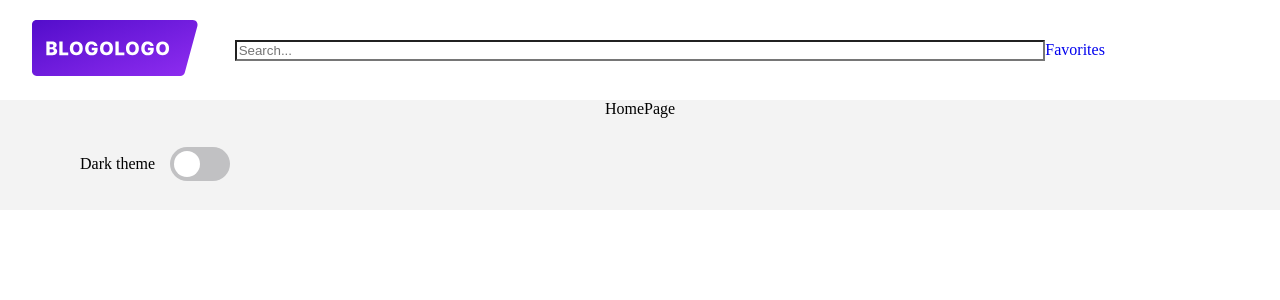
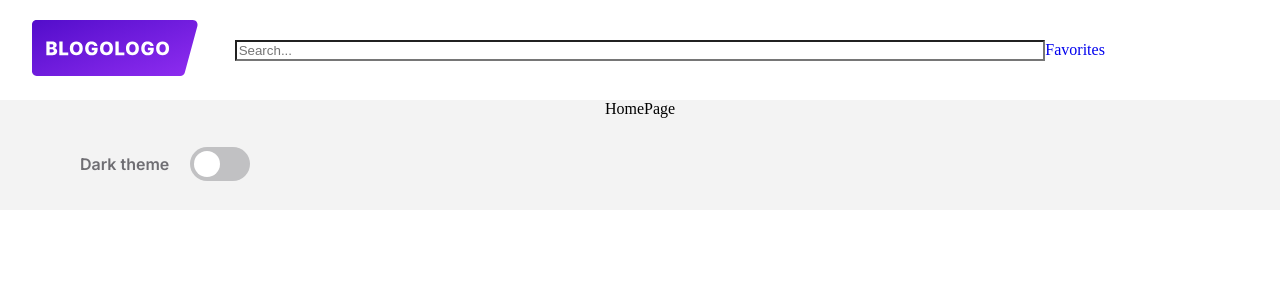
Before and after one commit to Alina-kachur/react-blogologo, a React (Create React App) app: page / in a window 1280 px wide. Shown: the top 300 px of the page. Built offline with nearby package versions, Linux system fonts and the light colour scheme.

Commit message:
refactor(ui): change value colors in Typography

```diff
--- a/src/components/SwitchTheme/styles.ts
+++ b/src/components/SwitchTheme/styles.ts
@@ -6,9 +6,11 @@ const StyledSwitchTheme = styled.div`
   display: flex;
   align-items: center;
   justify-content: space-between;
-  width: 150px;
+  width: 170px;
 `;
-const StyledText = styled.p``;
+const StyledText = styled.p`
+  ${Typography.S1}
+`;
 
 const SwitchThemeButton = styled.label`
   position: relative;
--- a/src/ui/typography.ts
+++ b/src/ui/typography.ts
@@ -1,4 +1,5 @@
 import { css } from "styled-components";
+import { Color } from "./colors";
 import { Media } from "./media";
 
 const H1 = css`
@@ -8,7 +9,7 @@ const H1 = css`
   font-size: 56px;
   line-height: 80px;
 
-  color: #323537;
+  color: ${Color.SECONDARY_TEXT};
   ${Media.XS} {
     font-size: 32px;
     line-height: 48px;
@@ -21,7 +22,7 @@ const H2 = css`
   font-size: 32px;
   line-height: 44px;
 
-  color: #323537;
+  color: ${Color.SECONDARY_TEXT};
   ${Media.XS} {
     font-size: 24px;
     line-height: 36px;
@@ -34,7 +35,7 @@ const H3 = css`
   font-size: 18px;
   line-height: 28px;
 
-  color: #323537;
+  color: ${Color.SECONDARY_TEXT};
 `;
 const S1 = css`
   font-family: "Inter";
@@ -43,7 +44,7 @@ const S1 = css`
   font-size: 16px;
   line-height: 24px;
 
-  color: #323537;
+  color: ${Color.MEDIUM_TEXT};
 `;
 const B1 = css`
   font-family: "Inter";
@@ -52,7 +53,7 @@ const B1 = css`
   font-size: 18px;
   line-height: 32px;
 
-  color: #323537;
+  color: ${Color.SECONDARY_TEXT};
 
   ${Media.XS} {
     font-size: 16px;
@@ -66,6 +67,6 @@ const B2 = css`
   font-size: 16px;
   line-height: 24px;
 
-  color: #323537;
+  color: ${Color.SECONDARY_TEXT};
 `;
 export const Typography = { H1, H2, H3, S1, B1, B2 };
```
